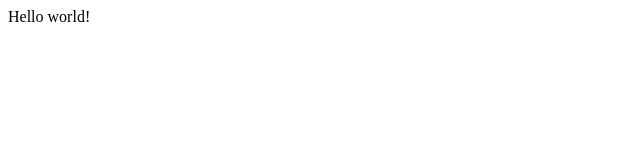
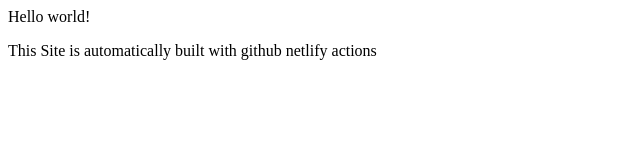
Before and after one commit to sanliverpool13/gatsby-netlify, a Gatsby site: page / in a window 1280 px wide. Shown: the whole page, without its empty margins (0-640 px from the left). Built offline with nearby package versions, Linux system fonts and the light colour scheme; Gatsby itself is replaced by a stand-in of ours.

Commit message:
Added Text in index page

```diff
--- a/src/pages/index.js
+++ b/src/pages/index.js
@@ -1,5 +1,10 @@
 import React from "react"
 
 export default function Home() {
-  return <div>Hello world!</div>
+  return (
+    <div>
+      Hello world!
+      <p>This Site is automatically built with github netlify actions</p>
+    </div>
+  )
 }
```
